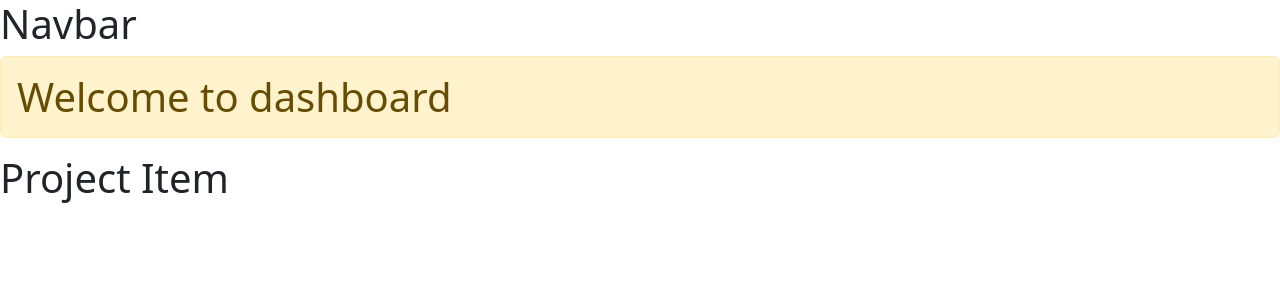
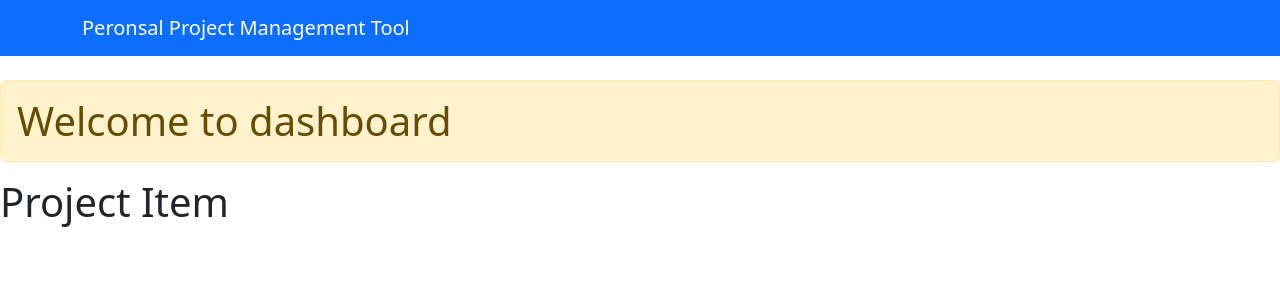
Before and after one commit to ShangchenHsieh/personal-project-management-tool, a React (Create React App) app in the folder ppmtool-react-client/: page / in a window 1280 px wide. Shown: the top 300 px of the page. Built offline with nearby package versions, Linux system fonts and the light colour scheme.

Commit message:
navbar issue

```diff
--- a/ppmtool-react-client/package.json
+++ b/ppmtool-react-client/package.json
@@ -9,7 +9,7 @@
     "bootstrap": "^5.2.2",
     "react": "^18.2.0",
     "react-dom": "^18.2.0",
-    "react-scripts": "5.0.1",
+    "react-scripts": "^5.0.1",
     "web-vitals": "^2.1.4"
   },
   "scripts": {
--- a/ppmtool-react-client/src/App.css
+++ b/ppmtool-react-client/src/App.css
@@ -3,7 +3,7 @@
 }
 
 .navbar {
-  background-color: #33f2fd;
+  background-color: #e3f2fd;
 }
 
 .fa.fa-edit {
--- a/ppmtool-react-client/src/components/Layout/Header.js
+++ b/ppmtool-react-client/src/components/Layout/Header.js
@@ -3,9 +3,45 @@
 class Header extends Component {
   render() {
     return (
-      <div>
-        <h1>Navbar</h1>
-      </div>
+      <nav className="navbar navbar-expand-sm navbar-dark bg-primary mb-4">
+        <div className="container">
+            <a className="navbar-brand" href="Dashboard.html">
+              Peronsal Project Management Tool
+            </a>
+
+
+            <button className="navbar-toggler" type="button" data-toggle="collapse" data-target="#mobile-nav">
+              <span className="navbar-toggler-icon" />
+            </button>
+
+
+            <div className="collapse navbar-college" id="mobile-nav">
+              <ul className="navbar-nav mr-auto">
+                <li className="nav-item">
+                  <a className="nav-link" href="/dashboard">
+                    Dashboard
+                  </a>
+                </li>
+              </ul>
+
+              <ul className="navbar-nav ml-auto">
+
+                <li className="nav-item">
+                  <a className="nav-link" href="/register.html">
+                    Sign Up
+                  </a>
+                </li>
+
+                <li className="nav-item">
+                  <a className="nav-link" href="/login.html">
+                    Login
+                  </a>
+                </li>
+
+              </ul>
+            </div>
+        </div>
+      </nav>
     )
   }
 }
--- a/ppmtool-react-client/src/components/Projects/Projectitem.js
+++ b/ppmtool-react-client/src/components/Projects/Projectitem.js
@@ -3,7 +3,9 @@
 class Projectitem extends Component {
   render() {
     return (
+      <div>
         <h1>Project Item</h1>
+      </div>
     )
   }
 }
```
Also changed, not shown: 1 other file (tests, documents, lock files or other folders).
